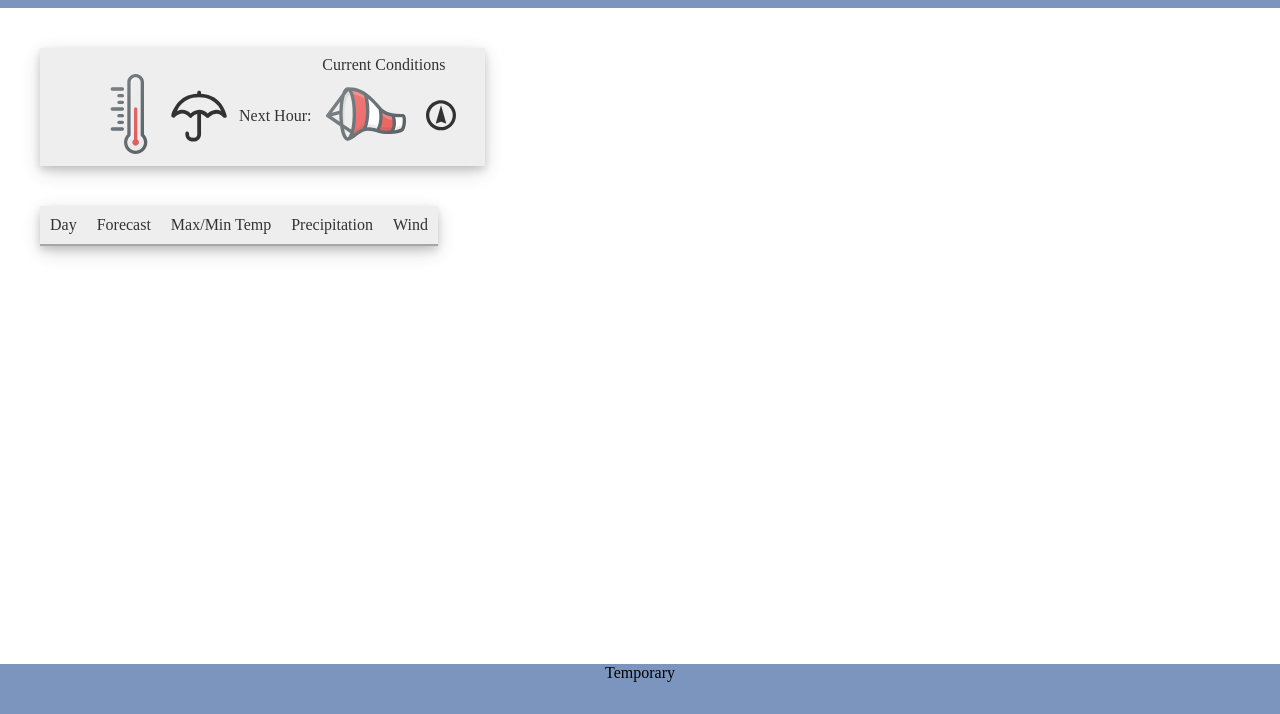
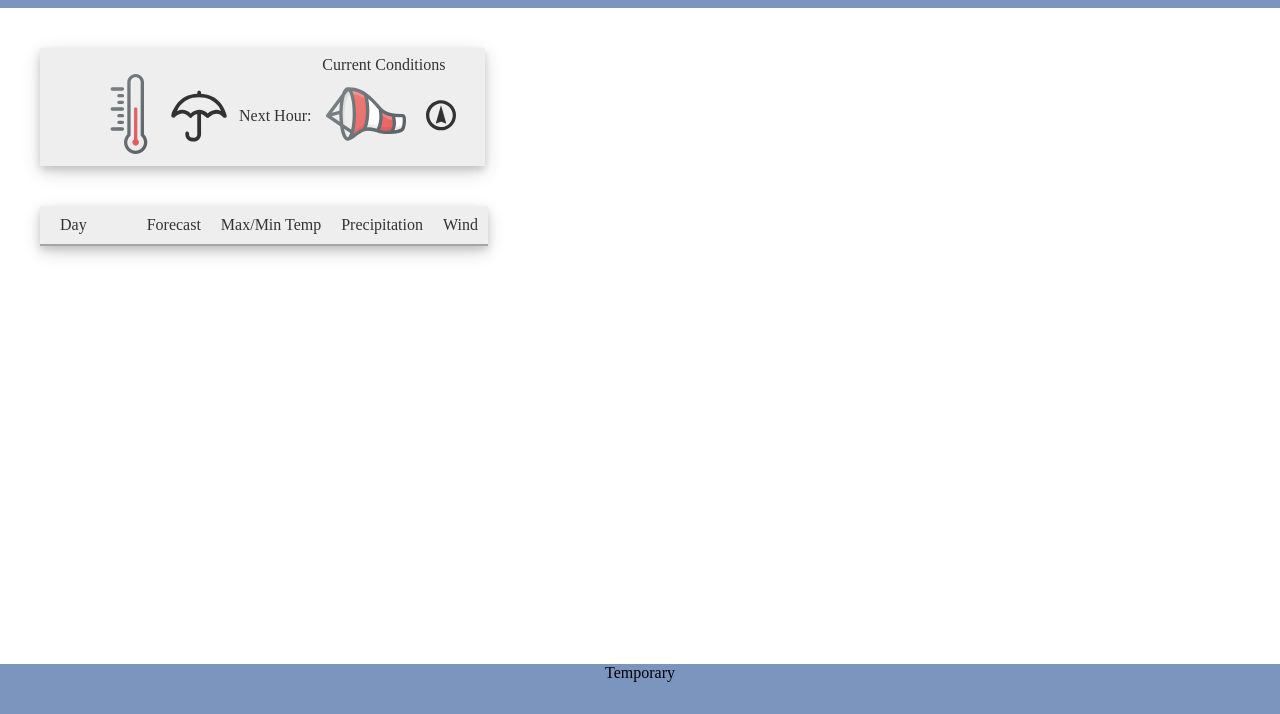
Before and after one commit to MrDando/Weather-App, a website built with webpack: page src/template.html in a window 1280 px wide. Shown: the part 86-800 px from the top of the page. Built offline with nearby package versions, Linux system fonts and the light colour scheme; no server answers; files whose address does not match are found by name; what pubsub-js would draw is missing.

Commit message:
Restyled forecast table

```diff
--- a/src/app/displayController.js
+++ b/src/app/displayController.js
@@ -185,6 +185,7 @@ const displayController = (function displayController() {
 
       function renderDate(i, dateTime, wrapperDiv) {
         const dateDiv = document.createElement('td');
+        dateDiv.classList.add('first-row');
         const day = (i === 0) ? 'Today' : getDayName(dateTime);
         const month = getMonthName(dateTime);
         const date = dateTime.getDate();
--- a/src/styles/main.css
+++ b/src/styles/main.css
@@ -175,9 +175,14 @@ img.small-img {
 }
 
 #forecast-table tbody td{
-    padding: 5px;
+    padding: 5px 30px;
     border-bottom: 1px solid var(--spanish-gray);
     vertical-align: middle;
+}
+
+#forecast-table .first-row {
+    text-align: left;
+    padding: 0 50px 0 20px;
 }
 
 #forecast-table img {
--- a/src/template.html
+++ b/src/template.html
@@ -76,7 +76,7 @@
       <table id='forecast-table' class='table conditions forecast card'>
         <thead>
           <tr>
-            <th>Day</th>
+            <th class='first-row'>Day</th>
             <th>Forecast</th>
             <th>Max/Min Temp</th>
             <th>Precipitation</th>
```
